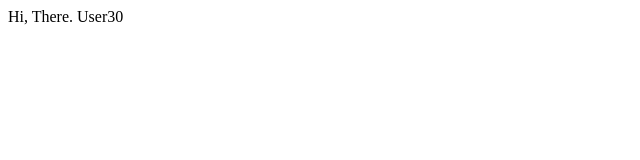
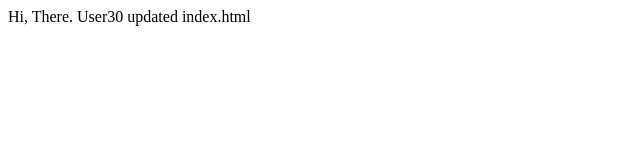
Before and after one commit to lormadus/githubdemo, a plain HTML site: page index.html in a window 1280 px wide. Shown: the whole page, without its empty margins (0-640 px from the left). Drawn offline with Linux system fonts and the light colour scheme.

Commit message:
index.html updated

```diff
--- a/index.html
+++ b/index.html
@@ -1 +1,6 @@
+<html>
+<body>
 Hi, There. User30
+updated index.html
+</body>
+</html>
```
